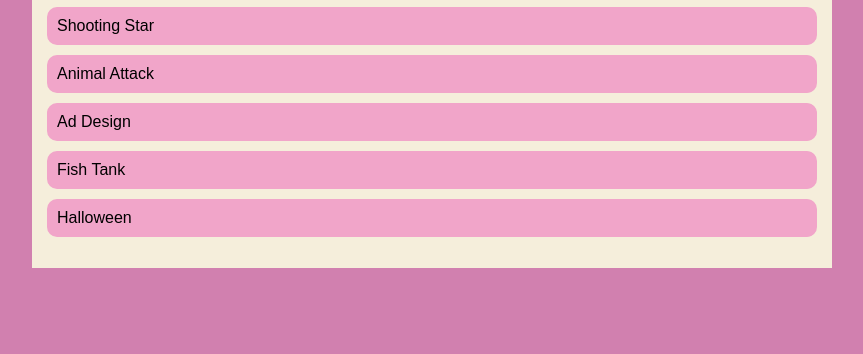
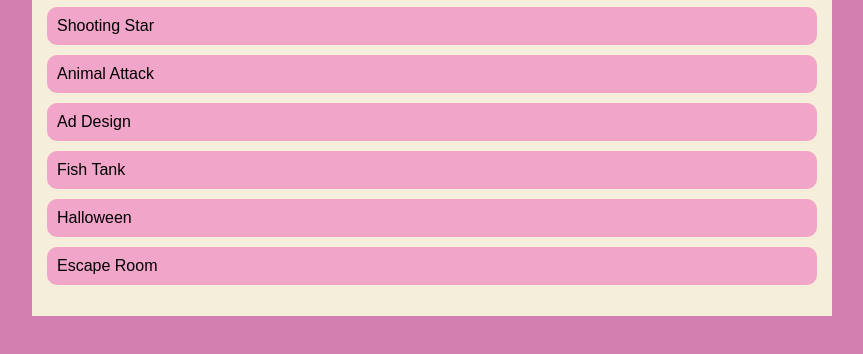
Before and after one commit to josevillarreal664/josevillarreal664.github.io, a plain HTML site: page portfolio.html in a window 1280 px wide. Shown: the part 398-752 px from the top of the page, without its empty margins (208-1071 px from the left). Drawn offline with Linux system fonts and the light colour scheme.

Commit message:
added escape room

```diff
--- a/portfolio.html
+++ b/portfolio.html
@@ -53,6 +53,9 @@
                 <li>
                    <a href="https://www.khanacademy.org/computer-programming/jose-villarreal__halloween-project/5861288452931584"target ="_blank">Halloween</a>
                 </li>
+                <li>
+                   <a href="https://www.khanacademy.org/computer-programming/spin-off-of-team-mcconnell-_villarreal_zhu_hupp/5674233559105536"target ="_blank">Escape Room</a>
+                </li>
             </ul>
         </div>
       </main>
```
